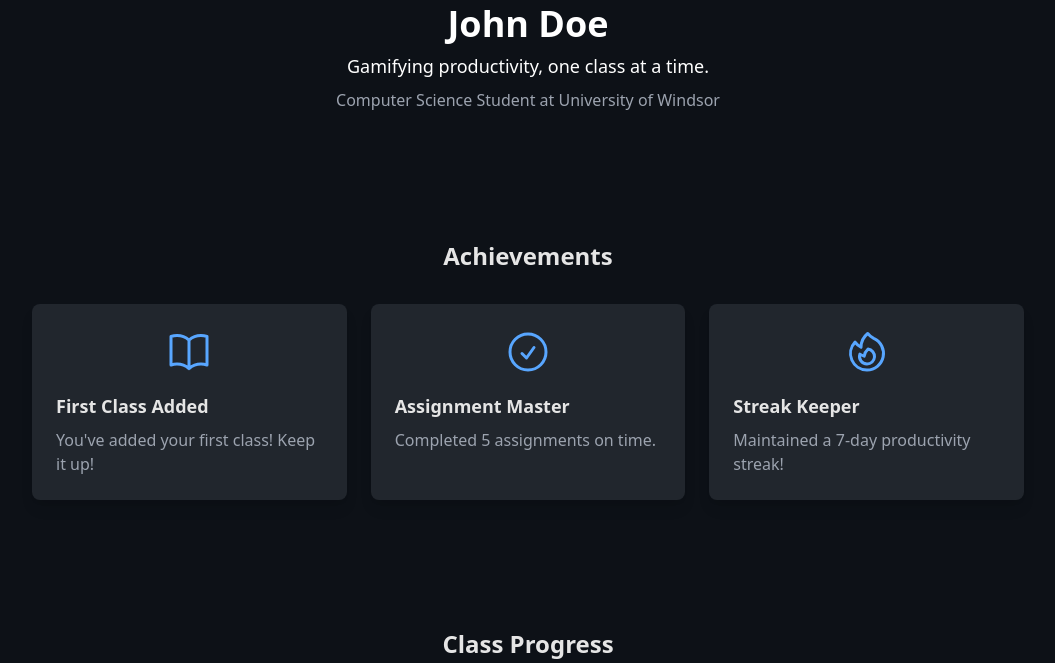
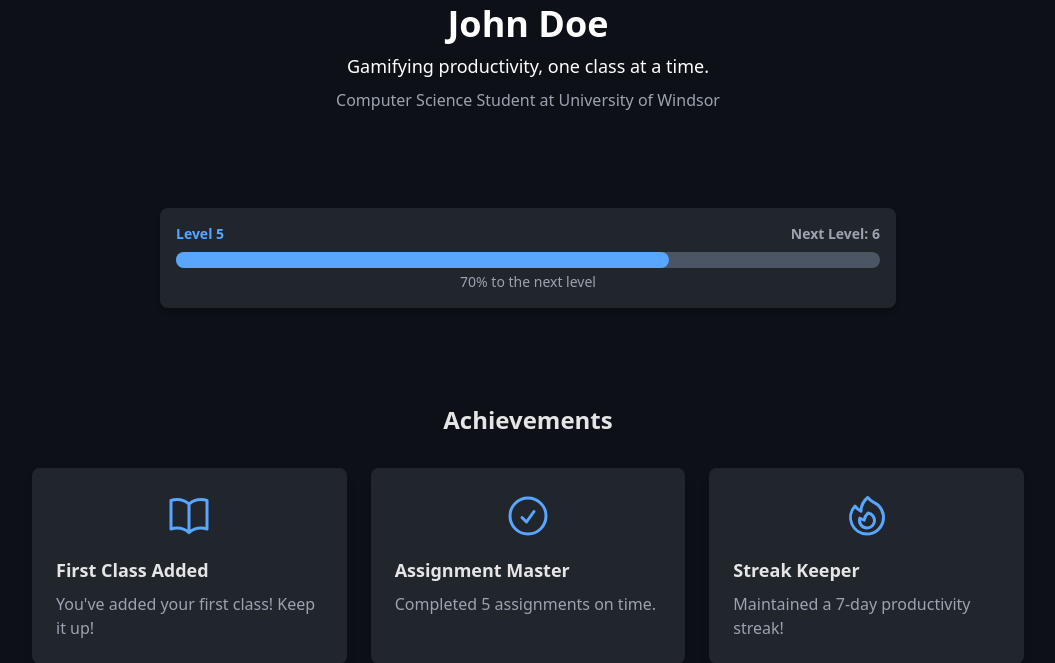
Before and after one commit to supercat7/syllabus-rpg-winhacks2025, a Flask app: page /profile in a window 1280 px wide. Shown: the part 276-939 px from the top of the page, without its empty margins (112-1167 px from the left). Run offline with Flask 3, Linux system fonts and the light colour scheme; some libraries are stand-ins or nearby versions.

Commit message:
improved profile tab and added leveling with cool animation

```diff
--- a/templates/profile.html
+++ b/templates/profile.html
@@ -66,6 +66,32 @@
       <p class="mt-2 text-gray-400">Computer Science Student at University of Windsor</p>
     </div>
   </section>
+
+  <section id="leveling" class="py-8 fade-in">
+    <div class="max-w-3xl mx-auto px-4 duration-500 ease-out hover:scale-105">
+      <div class="bg-[#21262D] p-4 rounded-lg shadow-md">
+        <div class="flex items-center justify-between mb-2">
+          <span class="text-sm font-bold text-[#58A6FF]">Level 5</span>
+          <span class="text-sm font-bold text-gray-400">Next Level: 6</span>
+        </div>
+        <div class="relative w-full bg-gray-600 rounded-full h-4">
+          <div id="levelProgress" class="absolute top-0 left-0 h-4 rounded-full bg-[#58A6FF]" style="width: 0;"></div>
+        </div>
+        <p class="mt-1 text-center text-sm text-gray-400">70% to the next level</p>
+      </div>
+    </div>
+  </section>
+
+  <script>
+    window.addEventListener('DOMContentLoaded', () => {
+      const progressBar = document.getElementById('levelProgress');
+      setTimeout(() => {
+        progressBar.style.transition = 'width 1.5s ease-out';
+        progressBar.style.width = '70%';
+      }, 500); // Delay to ensure the animation starts after the page loads
+    });
+  </script>
+
 
   <section id="achievements" class="py-16 fade-in">
     <div class="max-w-5xl mx-auto px-4">
```
